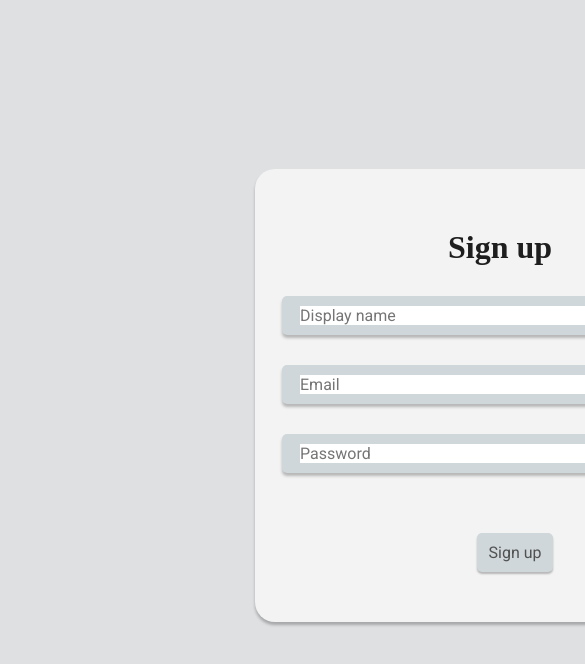
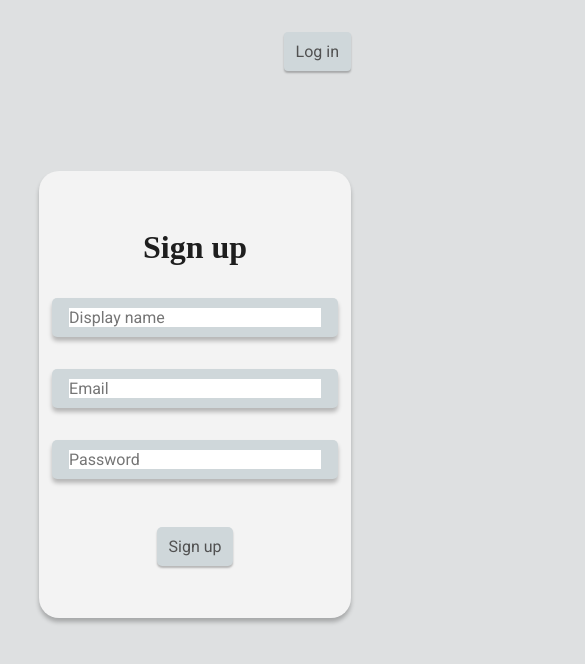
Before and after one commit to luvenan/get-it-done, a Vue app: page /signup in a window 390 px wide. Shown: the top 664 px of the page, 585 px wide, since content can reach past the window. Built offline with nearby package versions, Linux system fonts and the light colour scheme; no server answers; a web font is replaced by a local one.

Commit message:
Made it responsive with CSS

```diff
--- a/src/App.vue
+++ b/src/App.vue
@@ -13,24 +13,4 @@ export default {
 
 
 <style>
-#app {
-  font-family: Avenir, Helvetica, Arial, sans-serif;
-  -webkit-font-smoothing: antialiased;
-  -moz-osx-font-smoothing: grayscale;
-  text-align: center;
-  color: #2c3e50;
-}
-
-#nav {
-  padding: 30px;
-}
-
-#nav a {
-  font-weight: bold;
-  color: #2c3e50;
-}
-
-#nav a.router-link-exact-active {
-  color: #42b983;
-}
 </style>
--- a/src/assets/main.css
+++ b/src/assets/main.css
@@ -18,7 +18,7 @@
 
 body {
     background: var(--background);
-    width: 1000px;
+    width: min(80%, 62.5rem) ;
     margin: auto;
 }
 
@@ -27,35 +27,40 @@ body {
 .home1 {
     display: flex;
     justify-content: space-between;
+    flex-direction: column;
   }
 
 .container1 {
-    width: 490px;
+    width: 100%;
     background-color: var(--containers);
-    border-radius: 20px;
-    margin: 20px 0;
-    padding: 20px 0;
-    box-shadow: 0px 3px 3px rgba(0, 0, 0, 0.25);
+    border-radius: 1.25rem;
+    margin: 1.25rem 0;
+    padding: 1.25rem 0;
+    box-shadow: 0 0.25rem 0.25rem rgba(0, 0, 0, 0.25);
+    display: flex;
+    flex-direction: column;
   }
 
+
+
 .container2 {
-    width: 1000px;
+    width: 100%;
     background-color: var(--containers);
-    border-radius: 20px;
-    padding: 20px 0;
-    box-shadow: 0px 3px 3px rgba(0, 0, 0, 0.25);
+    border-radius: 1.25rem;
+    padding: 1.25rem 0;
+    box-shadow: 0px 0.25rem 0.25rem rgba(0, 0, 0, 0.25);
   }
 
 .container-tasks {
     width: 85%;
-    padding: 10px 10px;
+    padding: 0.625rem 0.625rem;
     background: var(--task-box);
-    border-radius: 5px;
-    margin: 10px auto;
+    border-radius: 0.313rem;
+    margin: 0.625rem auto;
     text-align: left;
     color: var(--task-text);
-    font-size: 18px;
-    box-shadow: 0px 3px 3px rgba(0, 0, 0, 0.25);
+    font-size: 1rem;
+    box-shadow: 0px 0.25rem 0.25rem rgba(0, 0, 0, 0.25);
     display: flex;
     justify-content: space-between;
 }
@@ -67,45 +72,64 @@ body {
 }
 
 
-
 /* 3 - Texts */
 h2 {
     font-family: 'Atma', cursive;
     color: var(--title);
-    margin: 10px auto 25px auto;
-    font-size: 32px;
+    margin: 0.625rem auto 1.5rem auto;
+    font-size: 2rem;
+    text-align: center;
 }
 
 /* 4 - Buttons and forms */
+
+
+.task-form {
+    display: flex;
+    width: 100%;
+}
+
 .icons {
     background: none;
     border: none;
     color: var(--task-text);
     scale: 120%;
-    margin: 0 3px;
+    margin: 0 0.25rem;
 }
 
 .checkbox {
-    margin-right: 4px;
+    margin-right: 0.25rem;
 }
 
 .submit-button {
-    margin-left: 30px;
-    padding: 10px 12px;
+    padding: 0.625rem 0.75rem;
     background: var(--task-box);
-    border-radius: 5px;
-    font-size: 16px;
-    box-shadow: 0px 2px 2px rgba(0, 0, 0, 0.25);
+    border-radius: 0.313rem;
+    font-size: 1rem;
+    box-shadow: 0 0.125rem 0.125rem rgba(0, 0, 0, 0.25);
     color: var(--task-text);
     text-decoration: none;
     border: none;
     cursor: pointer;
-    margin-top: 30px;
+    margin: 3rem auto 0.25rem auto;
+    display: block;
   }
 
-  .newtask-input {
-    width: 392px;
-    margin-right: 3px;
-    font-size: 16px;
+.newtask-input {
+    width: 100%;
+    margin-right: 0.25rem;
+    font-size: 1rem;
     border: none;
 }
+
+#add-task{
+    scale: 140%;
+    line-height: 1.5rem;
+}
+
+.login-input {
+    width: 95%;
+    font-size: 1rem;
+    border: none;
+    margin: auto;
+}
--- a/src/components/Done.vue
+++ b/src/components/Done.vue
@@ -7,12 +7,10 @@
             {{task.title}}
         </div>
 
-        <div v-if="task.isEditing">
-            <form @submit.prevent="handleEdit(task)">
-                <input class="newtask-input" type="text" :placeholder="task.title" v-model="editedTask">
-                <button class="icons" id="edit-task"><Icon icon="mdi:pencil-outline" /></button>
-            </form>
-        </div>
+        <form class="task-form" @submit.prevent="handleEdit(task)" v-if="task.isEditing">
+            <input class="newtask-input" type="text" :placeholder="task.title" v-model="editedTask">
+            <button class="icons" id="edit-task"><Icon icon="mdi:pencil-outline" /></button>
+        </form>
 
         <div class="container-buttons" v-if="!task.isEditing">
             <button class="icons" @click="task.isEditing=!taskisEditing"><Icon icon="mdi:pencil-outline" /></button>
@@ -80,8 +78,4 @@ button {
     opacity: 0.5;
 }
 
-input {
-    width: 900px;
-    margin-right: 5px;
-}
 </style>
--- a/src/components/Navbar.vue
+++ b/src/components/Navbar.vue
@@ -37,24 +37,24 @@ export default {
 .navContainer {
     display: flex;
     justify-content: right;
-    margin-top: 30px;
-    margin-bottom: 15px;
+    margin-top: 2rem;
+    margin-bottom: 1rem;
 }
 
 .nav-button {
-  margin-left: 30px;
-  padding: 10px 12px;
+  margin-left: 2rem;
+  padding: 0.625rem 0.75rem;
   background: var(--task-box);
-  border-radius: 5px;
-  font-size: 16px;
-  box-shadow: 0px 2px 2px rgba(0, 0, 0, 0.25);
+  border-radius: 0.25rem;
+  font-size: 1rem;
+  box-shadow: 0 0.125rem 0.125rem rgba(0, 0, 0, 0.25);
   color: var(--task-text);
   text-decoration: none;
   border: none;
 }
 
 .greeting {
-  padding: 10px 10px;
+  padding: 0.625rem 0.625rem;
   color: var(--task-text);
 }
 </style>
--- a/src/components/NewTask.vue
+++ b/src/components/NewTask.vue
@@ -1,6 +1,6 @@
 <template>
-  <div class="container-newtask">
-    <form @submit.prevent="handleSubmit">
+  <div class="container-tasks">
+    <form class="task-form" @submit.prevent="handleSubmit">
         <input class="newtask-input" type="text" placeholder="Add a new task..." v-model="newTask" required>
         <button class="icons" id="add-task"><Icon icon="ic:round-plus" /></button>
     </form>
@@ -47,15 +47,5 @@ export default {
 </script>
 
 <style scoped>
-.container-newtask {
-    display: flex;
-    justify-content: space-between;
-}
 
-
-
-#add-task{
-    scale: 140%;
-    line-height: 25px;
-}
 </style>
--- a/src/components/Standby.vue
+++ b/src/components/Standby.vue
@@ -1,21 +1,17 @@
 <template>
     <div class="container1">
         <h2>Standby</h2>
-        <div class="container-tasks">
-            <NewTask v-bind:c="col"/>
-        </div>
+        <NewTask v-bind:c="col"/>
         <div class="container-tasks" v-for="task in tasks" :key="task.id">
             <div v-if="!task.isEditing">
                 <button class="icons" @click="handleMove(task, 'Done')"><Icon icon="ic:round-done" /></button>
                 {{ task.title }}
             </div>
 
-            <div v-if="task.isEditing">
-                <form @submit.prevent="handleEdit(task)">
-                    <input class="newtask-input" type="text" :placeholder="task.title" v-model="editedTask">
-                    <button class="icons" id="edit-task"><Icon icon="mdi:pencil-outline" /></button>
-                </form>
-            </div>
+            <form class="task-form" @submit.prevent="handleEdit(task)" v-if="task.isEditing">
+                <input class="newtask-input" type="text" :placeholder="task.title" v-model="editedTask">
+                <button class="icons" id="edit-task"><Icon icon="mdi:pencil-outline" /></button>
+            </form>
 
             <div class="container-buttons" v-if="!task.isEditing">
                 <button class="icons" @click="task.isEditing=!taskisEditing"><Icon icon="mdi:pencil-outline" /></button>
--- a/src/components/ToDo.vue
+++ b/src/components/ToDo.vue
@@ -1,23 +1,18 @@
 <template>
   <div class="container1">
      <h2>To do</h2>
-     <div class="container-tasks">
     <NewTask v-bind:c="col"/>
-     </div>
      <div class="container-tasks" v-for="task in tasks" :key="task.id">
-        <div class="container-check-task">
         <div v-if="!task.isEditing">
             <button class="icons" @click="handleMove(task, 'Done')"><Icon icon="ic:round-done" /></button>
             {{task.title}}
         </div>
 
-            <div v-if="task.isEditing">
-                <form @submit.prevent="handleEdit(task)">
+        <form class="task-form" @submit.prevent="handleEdit(task)" v-if="task.isEditing">
             <input class="newtask-input" type="text" :placeholder="task.title" v-model="editedTask">
             <button class="icons" id="edit-task"><Icon icon="mdi:pencil-outline" /></button>
         </form>
-            </div>
-        </div>
+
         <div class="container-buttons" v-if="!task.isEditing">
             <button class="icons" @click="task.isEditing=!taskisEditing"><Icon icon="mdi:pencil-outline" /></button>
             <button class="icons" @click="handleMove(task, 'Standby')"><Icon icon="ic:outline-watch-later" /></button>
@@ -46,6 +41,7 @@ export default {
     setup(){
         const col ="ToDo"
         const { user } = getUser()
+
         const { documents: tasks } = getCollection(
             col,
             ['userUid', '==', user.value.uid ]
--- a/src/views/Home.vue
+++ b/src/views/Home.vue
@@ -19,8 +19,16 @@ export default {
 }
 </script>
 
-<style>
+<style scoped>
 
+@media (min-width: 800px) {
+    .home1 {
+        flex-direction: row;
+    }
 
+    .container1 {
+        width: 49%;
+    }
+}
 
 </style>
--- a/src/views/Login.vue
+++ b/src/views/Login.vue
@@ -3,10 +3,10 @@
     <form @submit.prevent="handleSubmit">
       <h2>Log in</h2>
       <div class="container-tasks">
-        <input type="email" placeholder="Email" v-model="email">
+        <input class="login-input" type="email" placeholder="Email" v-model="email">
       </div>
       <div class="container-tasks">
-        <input type="password" placeholder="Password" v-model="password">
+        <input class="login-input" type="password" placeholder="Password" v-model="password">
       </div>
 
 
@@ -50,21 +50,15 @@ export default {
 </script>
 
 <style scoped>
-input {
-    width: 400px;
-    font-size: 16px;
-    border: none;
-    margin: auto;
-}
-
 .container1 {
     margin: auto;
-    margin-top: 100px;
-    padding: 50px 0;
+    margin-top: 6.25rem;
+    padding: 3rem 0;
+    max-width: 30rem;
 }
 
 .container-tasks {
-    margin-bottom: 30px;
-    margin-top: 30px;
+    margin-bottom: 2rem;
+    margin-top: 2rem;
 }
 </style>
--- a/src/views/Signup.vue
+++ b/src/views/Signup.vue
@@ -3,13 +3,13 @@
         <form @submit.prevent="handleSubmit">
             <h2>Sign up</h2>
             <div class="container-tasks">
-                <input type="text" placeholder="Display name" v-model="displayName">
+                <input class="login-input" type="text" placeholder="Display name" v-model="displayName">
             </div>
             <div class="container-tasks">
-                <input type="email" placeholder="Email" v-model="email">
+                <input class="login-input" type="email" placeholder="Email" v-model="email">
             </div>
             <div class="container-tasks">
-                <input type="password" placeholder="Password" v-model="password">
+                <input class="login-input" type="password" placeholder="Password" v-model="password">
             </div>
 
             <button class="submit-button" v-if="!isPending">Sign up</button>
@@ -53,21 +53,15 @@ export default {
 </script>
 
 <style scoped>
-input {
-    width: 400px;
-    font-size: 16px;
-    border: none;
-    margin: auto;
-}
-
 .container1 {
     margin: auto;
-    margin-top: 100px;
-    padding: 50px 0;
+    margin-top: 6.25rem;
+    padding: 3rem 0;
+    max-width: 30rem;
 }
 
 .container-tasks {
-    margin-bottom: 30px;
-    margin-top: 30px;
+    margin-bottom: 2rem;
+    margin-top: 2rem;
 }
 </style>
```
Lines whose indentation alone changed are shown as unchanged.
